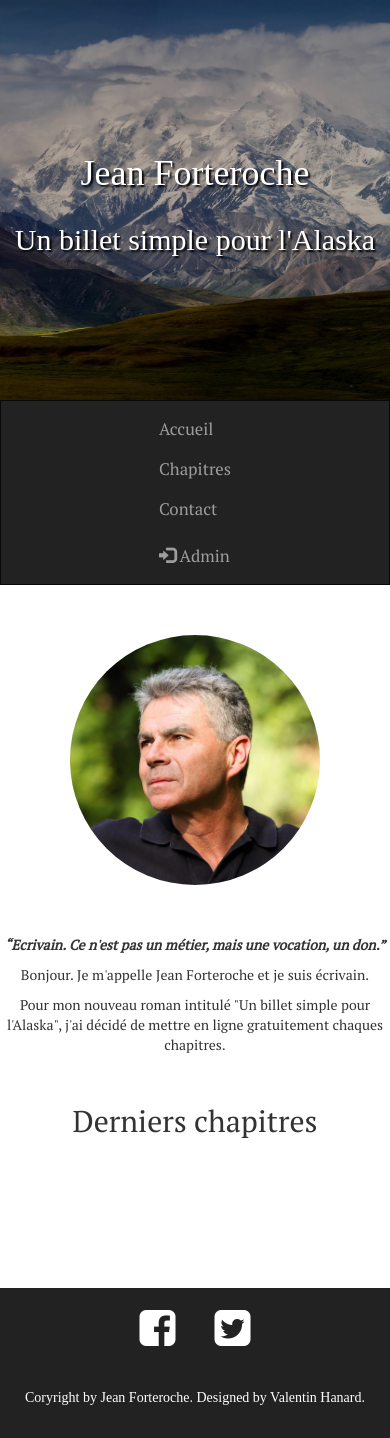
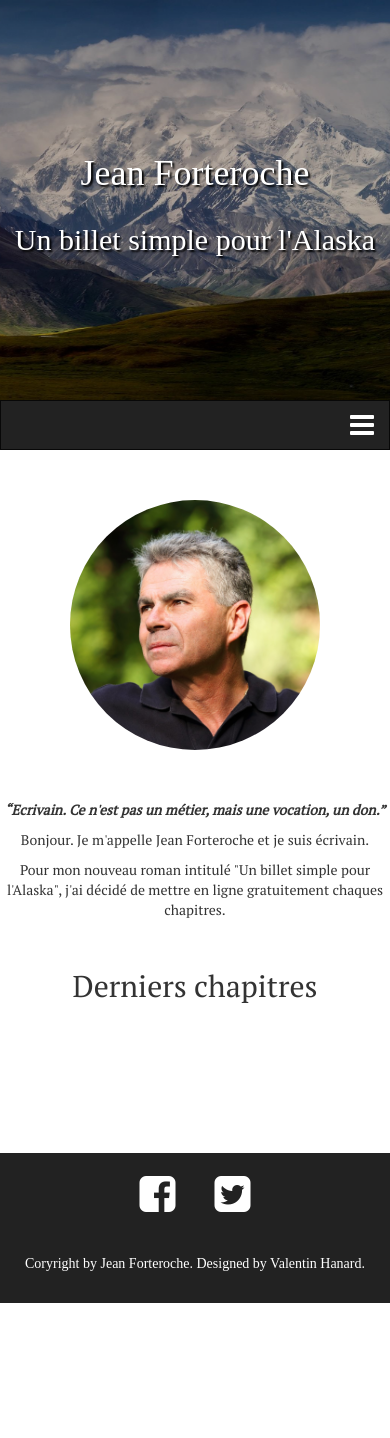
Before and after one commit to Drival59/Projet4, a PHP site: page / in a window 390 px wide. After the commit the page ends 1303 px from the top, so only its background shows below. Run offline with PHP 8.4, Linux system fonts and the light colour scheme; data that the repository does not hold is empty; some libraries are stand-ins or nearby versions; some web fonts are replaced.

Commit message:
Responsive sur la page accueil, ajout menu Hamburger

```diff
--- a/public/css/style.css
+++ b/public/css/style.css
@@ -37,6 +37,10 @@ header
   margin-left: 10px;
   font-size: 1.2em;
 }
+#nav-hamburger
+{
+  display: none;
+}
 #avatar-Forteroche
 {
   background: url('../images/profil1.jpg') no-repeat top;
@@ -67,22 +71,24 @@ header
 #lastPosts
 {
   margin: auto;
-  width: 1800px;
+  max-width: 1800px;
   display: flex;
   justify-content: space-around;
 }
 .postHome
 {
   border: 1px solid #c4c5ca;
-  width: 500px;
   border-radius: 5px;
   text-align: center;
+  max-width: 475px;
 }
+
 .buttonNext
 {
   background-color: #222222;
   color: white;
   margin-top: 10px;
+  margin-bottom: 20px;
   width: 200px;
   height: 40px;
 }
@@ -278,3 +284,49 @@ footer
   margin: auto;
   min-height: 200px;
 }
+@media screen and (max-width: 1200px) {
+  .postHome
+  {
+    max-width: 350px;
+  }
+}
+@media screen and (max-width: 992px) {
+  #lastPosts
+  {
+    flex-direction: column;
+    align-items: center;
+  }
+  .postHome
+  {
+    margin-bottom: 50px;
+    max-width: 475px;
+  }
+}
+@media screen and (max-width: 768px) {
+  .nav
+  {
+    display: flex;
+  }
+}
+@media screen and (max-width: 576px) {
+  .navbar
+  {
+    position: relative;
+  }
+  #nav-hamburger
+  {
+    display: inline-block;
+    display: flex;
+    align-items: center;
+    list-style-type: none;
+    position: absolute;
+    right: 0;
+    margin-right: 5px;
+    padding: 10px;
+    cursor: pointer;
+  }
+  .nav
+  {
+    display: none;
+  }
+}
--- a/public/js/alaska.js
+++ b/public/js/alaska.js
@@ -1,16 +1,30 @@
 var btnMoreChaptersElt = document.getElementById('more_chapters');
 var chaptersHiddenElts = document.getElementsByClassName('chaptersHidden');
 var divBtnMoreChaptersElt = document.getElementById('btnMoreChapters');
+var btnNavHamburgerElt = document.getElementById('nav-hamburger');
+var navElts = document.getElementsByClassName('nav');
+
+btnNavHamburgerElt.addEventListener("click", function () {
+  if (navElts[0].style.display === "") {
+    navElts[0].style.display = "block";
+  } else {
+    navElts[0].style.display = "";
+  }
+})
+
+
 
 var nbChaptersToLoad = 3; // Nombre de chapitres qui s'affichent lors du clic
+
+if (btnMoreChaptersElt !== null) {
   btnMoreChaptersElt.addEventListener("click", function () {
     for (var i = 0; i < nbChaptersToLoad; i++) {
       if (chaptersHiddenElts[0] !== undefined) {
         chaptersHiddenElts[0].classList.remove("chaptersHidden");
       }
     }
-
     if (chaptersHiddenElts.length === 0) {
       divBtnMoreChaptersElt.innerHTML = "";
     }
   })
+}
--- a/view/frontend/indexView.php
+++ b/view/frontend/indexView.php
@@ -10,6 +10,7 @@
 
 <h2 id="lastChapters">Derniers chapitres</h2>
 
+
 <div id="lastPosts">
 
   <?php
@@ -17,7 +18,7 @@
       $dateFormat = new DateTime($chapter['date_chapter']);
       $dateFr = $dateFormat->format('d/m/Y à H:i:s');
       echo '<div class="postHome">';
-      echo '<img src="public/images/' . $chapter['img_chapter'] . '" alt="" width="100%" height="50%">';
+      echo '<img src="public/images/' . $chapter['img_chapter'] . '" alt="" width="100%" height="300px">';
       echo "<h3>" . $chapter['title'] . "</h3>";
       echo '<p>Écrit par ' . $chapter['author'] . ' le '. $dateFr . '</p>';
       echo "<p>" . substr($chapter['content'],0,255) . "...</p>";
--- a/view/frontend/template.php
+++ b/view/frontend/template.php
@@ -20,14 +20,16 @@
       </header>
       <nav class="navbar navbar-inverse">
        <div class="container-fluid">
+         <ul id="nav-hamburger">
+           <li><i class="fa fa-bars fa-2x" style="color:white" aria-hidden="true"></i></li>
+         </ul>
          <ul class="nav navbar-nav">
            <li><a href="index.php">Accueil</a></li>
            <li><a href="chapters">Chapitres</a></li>
            <li><a href="contact">Contact</a></li>
-         </ul>
-         <ul class="nav navbar-nav navbar-right">
            <li><a href="#" data-toggle="modal" data-target="#myModal"><span class="glyphicon glyphicon-log-in"></span> Admin</a></li>
          </ul>
+
          <div class="modal fade" id="myModal" role="dialog">
           <div class="modal-dialog">
 
```
Lines whose indentation alone changed are shown as unchanged.
